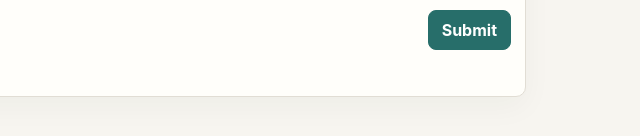
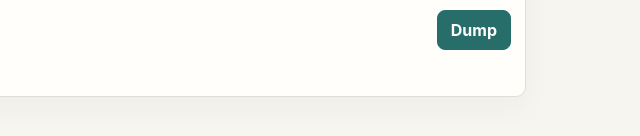
Before and after one commit to glennrmilano/braindumps2, a website: page Index.html in a window 1280 px wide. Shown: the part 508-644 px from the top of the page, 640-1280 px from the left. Drawn offline with Linux system fonts and the light colour scheme.

Commit message:
Name the main action Dump

```diff
--- a/Index.html
+++ b/Index.html
@@ -52,7 +52,7 @@
   <div class="panel">
     <section id="catchPane" class="inside">
       <textarea id="catchInput" aria-label="Your thought or question" placeholder="What's on your mind? Start anywhere. Search your archive or share something new."></textarea>
-      <div class="actions"><div class="row"><button id="clearCatch" type="button">Clear</button><button id="micButton" type="button" hidden>Dictate</button></div><button id="saveCatch" class="primary" type="button">Submit</button></div>
+      <div class="actions"><div class="row"><button id="clearCatch" type="button">Clear</button><button id="micButton" type="button" hidden>Dictate</button></div><button id="saveCatch" class="primary" type="button">Dump</button></div>
       <div id="catchStatus" class="status" role="status"></div>
       <section id="catchResponse" class="item" aria-label="Catch response" hidden><h2>Response</h2><div id="catchResponseText" class="output"></div></section>
     </section>
```
Also changed, not shown: tests/brain-dumps.test.cjs (+1 -1 lines), README.md.
